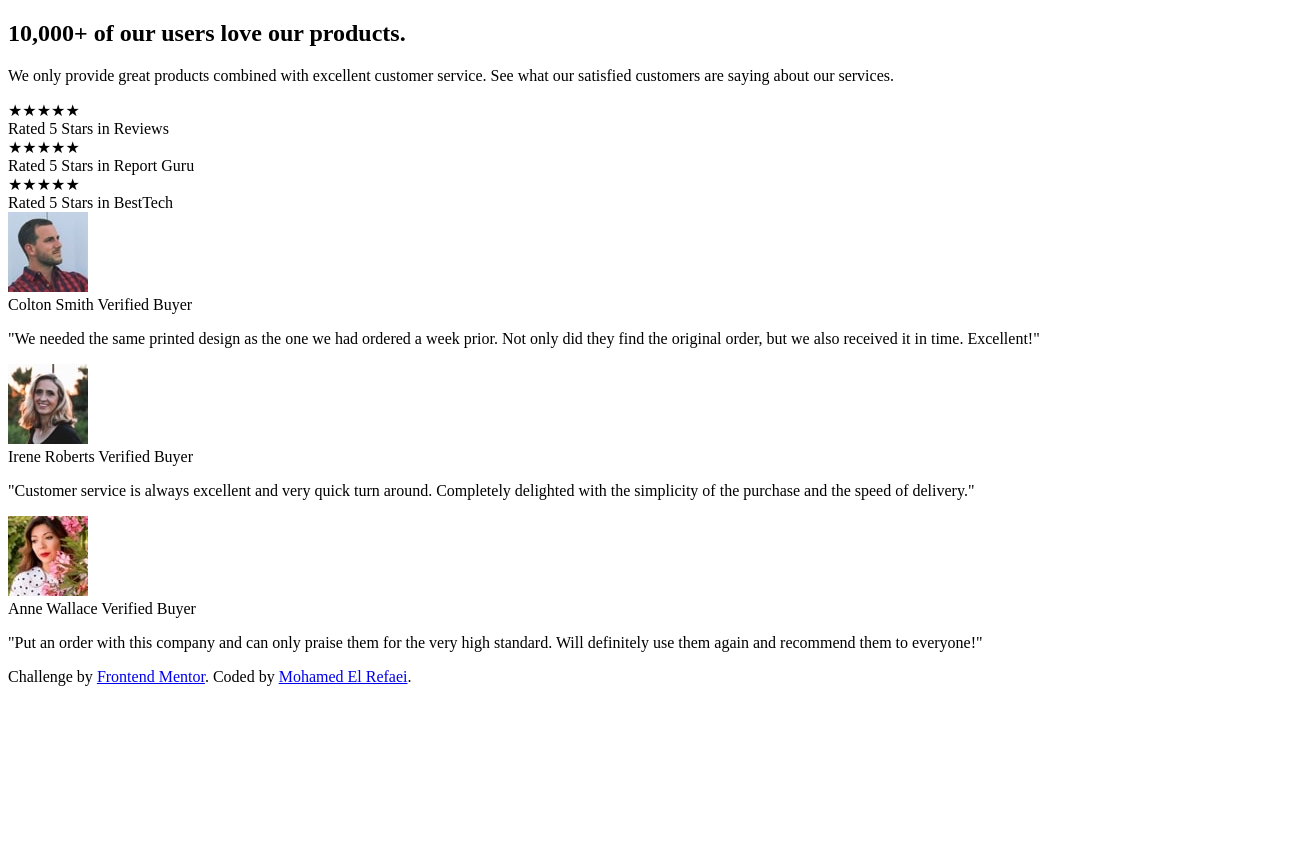
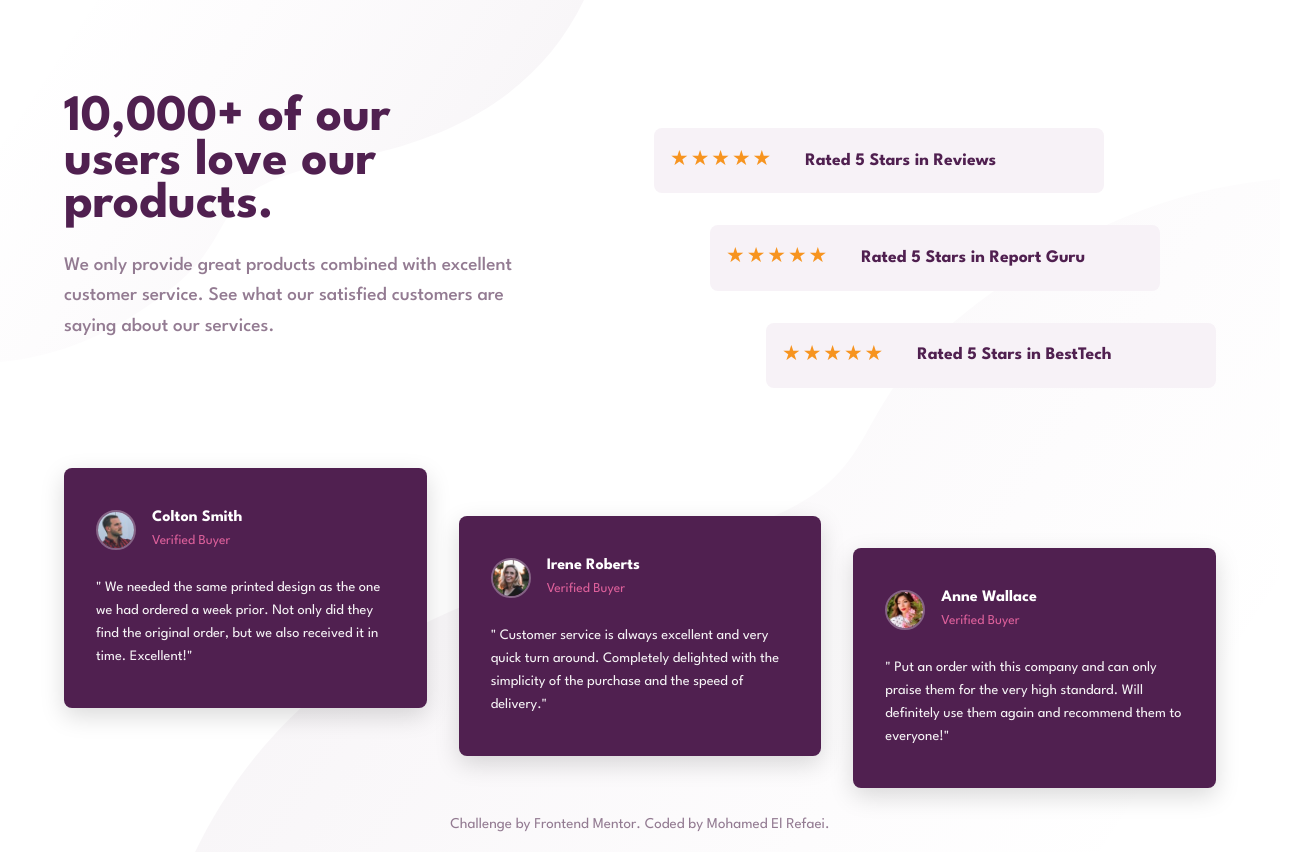
Before and after one commit to MohamedELRefaei/social-proof-section-master, a plain HTML site: page index.html in a window 1280 px wide. Shown: the whole page, 1312 px wide, since content can reach past the window. Before the commit the page ends 800 px from the top, so only its background shows below. Drawn offline with Linux system fonts and the light colour scheme.

Commit message:
latest.1

```diff
--- a/index.html
+++ b/index.html
@@ -18,10 +18,10 @@
   <body>
     <main class="social-proof">
       <section class="hero">
-        <h1 class="hero__title">10,000+ of our users love our products.</h1>
+        <h1 class="hero__title">10,000+ of our<br> users love our<br> products.</h1>
         <p class="hero__description">
-          We only provide great products combined with excellent customer
-          service. See what our satisfied customers are saying about our
+          We only provide great products combined with excellent<br> customer
+          service. See what our satisfied customers are<br> saying about our
           services.
         </p>
       </section>
@@ -57,7 +57,7 @@
             </div>
           </div>
           <p class="testimonial__quote">
-            "We needed the same printed design as the one we had ordered a week
+            " We needed the same printed design as the one we had ordered a week
             prior. Not only did they find the original order, but we also
             received it in time. Excellent!"
           </p>
@@ -72,7 +72,7 @@
             </div>
           </div>
           <p class="testimonial__quote">
-            "Customer service is always excellent and very quick turn around.
+            " Customer service is always excellent and very quick turn around.
             Completely delighted with the simplicity of the purchase and the
             speed of delivery."
           </p>
@@ -87,7 +87,7 @@
             </div>
           </div>
           <p class="testimonial__quote">
-            "Put an order with this company and can only praise them for the
+            " Put an order with this company and can only praise them for the
             very high standard. Will definitely use them again and recommend
             them to everyone!"
           </p>
--- a/style.css
+++ b/style.css
@@ -0,0 +1,283 @@
+/* Import Google Font */
+@import url("https://fonts.googleapis.com/css2?family=League+Spartan:wght@400;500;700&display=swap");
+
+/* CSS Custom Properties (Root Variables) */
+:root {
+  /* Colors */
+  --color-primary-very-dark-magenta: hsl(300, 43%, 22%);
+  --color-primary-soft-pink: hsl(333, 80%, 67%);
+  --color-neutral-dark-grayish-magenta: hsl(303, 10%, 53%);
+  --color-neutral-light-grayish-magenta: hsl(300, 24%, 96%);
+  --color-neutral-white: hsl(0, 0%, 100%);
+
+  /* Typography */
+  --font-family-primary: "League Spartan", sans-serif;
+  --font-size-body: 0.9375rem; /* 15px */
+  --font-weight-regular: 400;
+  --font-weight-medium: 500;
+  --font-weight-bold: 700; /* Fixed: Changed from 1000 to 700 */
+
+  /* Layout breakpoints */
+  --breakpoint-mobile: 375px;
+  --breakpoint-desktop: 1440px;
+
+  /* Spacing system */
+  --space-xs: 0.5rem; /* 8px */
+  --space-sm: 1rem; /* 16px */
+  --space-md: 1.5rem; /* 24px */
+  --space-lg: 2rem; /* 32px */
+  --space-xl: 3rem; /* 48px */
+  --space-2xl: 4rem; /* 64px */
+}
+
+/* CSS Reset */
+*,
+*::before,
+*::after {
+  box-sizing: border-box;
+}
+
+* {
+  margin: 0;
+  padding: 0;
+}
+
+html {
+  font-size: 100%; /* 16px base */
+}
+
+body {
+  font-family: var(--font-family-primary);
+  font-size: var(--font-size-body);
+  font-weight: var(--font-weight-regular);
+  line-height: 1.6;
+  color: var(--color-neutral-dark-grayish-magenta);
+  background-color: var(--color-neutral-white);
+  -webkit-font-smoothing: antialiased;
+  -moz-osx-font-smoothing: grayscale;
+  background-image: url("./images/bg-pattern-top-desktop.svg"),
+    url("./images/bg-pattern-bottom-desktop.svg");
+  background-repeat: no-repeat, no-repeat;
+  background-position: top left, bottom right;
+  background-size: auto, auto;
+}
+
+img,
+picture,
+video,
+canvas,
+svg {
+  display: block;
+  max-width: 100%;
+  height: auto;
+}
+
+input,
+button,
+textarea,
+select {
+  font: inherit;
+}
+
+p,
+h1,
+h2,
+h3,
+h4,
+h5,
+h6 {
+  overflow-wrap: break-word;
+}
+
+ul,
+ol {
+  list-style: none;
+}
+
+a {
+  text-decoration: none;
+  color: inherit;
+}
+
+/* Focus styles for accessibility */
+*:focus {
+  outline: 2px solid var(--color-primary-soft-pink);
+  outline-offset: 2px;
+}
+
+*:focus:not(:focus-visible) {
+  outline: none;
+}
+
+/* FIXED: Proper Hero Section Styling */
+.social-proof {
+  min-height: 100vh;
+  display: grid;
+  grid-template-columns: 1fr 1fr;
+  grid-template-areas:
+    "hero ratings"
+    "testimonials testimonials";
+  gap: var(--space-lg);
+  padding: var(--space-2xl);
+  max-width: 1350px;
+  margin: 0 auto;
+  align-items: start;
+  position: relative;
+}
+
+.hero {
+  grid-area: hero;
+  max-width: 550px;
+  padding-top: 2rem;
+}
+
+.hero__title {
+  font-size: 3.2rem;
+  font-weight: var(--font-weight-bold);
+  color: var(--color-primary-very-dark-magenta);
+  text-align: left;
+  line-height: 0.85;
+  margin: 0;
+  padding: 0;
+  margin-bottom: 1.5rem;
+}
+
+.hero__description {
+  font-size: 1.2rem;
+  line-height: 1.6;
+  color: var(--color-neutral-dark-grayish-magenta);
+  text-align: left;
+  margin: 0;
+  padding: 0;
+  font-weight: var(--font-weight-medium);
+}
+
+/* FIXED: Ratings Section Styling */
+.ratings {
+  grid-area: ratings;
+  display: flex;
+  flex-direction: column;
+  gap: 2rem;
+  align-items: flex-start;
+  padding-top: 4rem;
+  width: 100%;
+  margin-left: 6rem;
+}
+
+.rating {
+  background-color: var(--color-neutral-light-grayish-magenta);
+  padding: 1rem 1rem;
+  border-radius: 0.5rem;
+  display: flex;
+  align-items: center;
+  gap: 2rem;
+  width: 450px;
+}
+
+.rating__stars span {
+  color: #f7941f;
+  font-size: 1.3rem;
+  letter-spacing: 2px;
+}
+
+.rating__text {
+  color: var(--color-primary-very-dark-magenta);
+  font-weight: var(--font-weight-bold);
+  font-size: 1.1rem;
+}
+
+.rating:nth-child(1) {
+  margin-left: 0;
+}
+
+.rating:nth-child(2) {
+  margin-left: 3.5rem;
+}
+
+.rating:nth-child(3) {
+  margin-left: 7rem;
+}
+
+/* TESTIMONIALS SECTION - WITH STAGGERED HEIGHTS */
+.testimonials {
+  grid-area: testimonials;
+  display: grid;
+  grid-template-columns: repeat(3, 1fr);
+  gap: 2rem;
+  margin-top: 3rem;
+  align-items: start;
+}
+
+.testimonial {
+  background-color: var(--color-primary-very-dark-magenta);
+  color: var(--color-neutral-white);
+  padding: 2.5rem 2rem;
+  border-radius: 0.5rem;
+  display: flex;
+  flex-direction: column;
+  gap: 1.5rem;
+  box-shadow: 0 8px 25px rgba(0, 0, 0, 0.15);
+}
+
+/* Subtle stagger for cards */
+.testimonial:nth-child(1) {
+  margin-top: 0rem; /* First card moves UP slightly */
+}
+
+.testimonial:nth-child(2) {
+  margin-top: 3rem; /* Second card slightly down */
+}
+
+.testimonial:nth-child(3) {
+  margin-top: 5rem; /* Third card moves down more */
+}
+
+.testimonial__header {
+  display: flex;
+  align-items: center;
+  gap: 1rem;
+}
+
+.testimonial__avatar {
+  width: 40px;
+  height: 40px;
+  border-radius: 50%;
+  object-fit: cover;
+  border: 2px solid rgba(255, 255, 255, 0.3);
+}
+
+.testimonial__info {
+  display: flex;
+  flex-direction: column;
+  gap: 0.2rem;
+}
+
+.testimonial__name {
+  font-size: 1rem;
+  font-weight: var(--font-weight-bold);
+  color: var(--color-neutral-white);
+  line-height: 1.2;
+}
+
+.testimonial__status {
+  font-size: 0.85rem;
+  color: var(--color-primary-soft-pink);
+  font-weight: var(--font-weight-regular);
+  opacity: 0.9;
+}
+
+.testimonial__quote {
+  font-size: 0.9rem;
+  line-height: 1.6;
+  color: var(--color-neutral-white);
+  font-weight: var(--font-weight-regular);
+  opacity: 0.95;
+}
+
+.attribution {
+  position: absolute;
+  bottom: 0;
+  width: 100%;
+  text-align: center;
+  padding: 1rem;
+}
```
